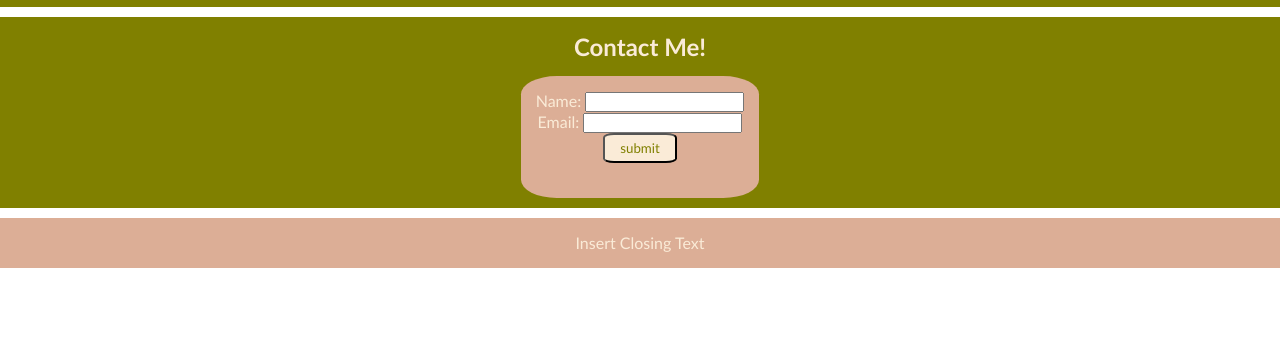
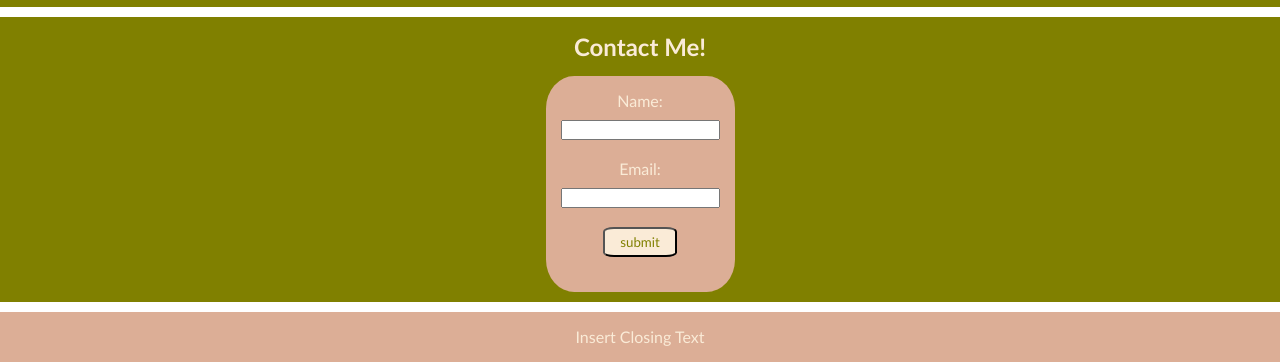
Before and after one commit to MerelJac/git-init-sample, a plain HTML site: page index.html in a window 1280 px wide. Shown: the part 472-834 px from the top of the page. Before the commit the page ends 800 px from the top, so only its background shows below. Drawn offline with Linux system fonts and the light colour scheme.

Commit message:
adding form and flex styling

```diff
--- a/index.html
+++ b/index.html
@@ -3,6 +3,7 @@
 <head>
     <meta charset="UTF-8">
     <link rel="stylesheet" href="style.css">
+    <meta name="viewport" content="width=device-width, initial-scale=1">
     <title>My Landing Page</title>
 </head>
 
@@ -10,8 +11,8 @@
     <header class="header">
         <ul>
             <a id="link" href="https://github.com/MerelJac">GitHub</a>
-            <a id="link" href="www.coachmerel.com">Portfolio</a>
-            <a id="link" href="coming-soon">Contact</a>
+            <a id="link" href="#">Portfolio</a>
+            <a id="link" href="#">Contact</a>
         </ul>
     </header>
 
@@ -19,16 +20,16 @@
         <h1>My New Website!</h1>
         <img src="https://getfyt.s3.amazonaws.com/users_avatar/76230/2022-04-26t001859450804-blob.jpg" alt="Merel-Jacobs">
         <p>This is where I would insert text.</p>
-        </section>
+    </section>
     <section>
         <h2>Contact Me!</h2>
-        <div>
-            <form for"Name">Name:</form>
+        <form>
+            <label for"Name">Name:</label>
             <input type="text" id="name" name="name"><br>
-            <form for"Email>Email:</form>
-            <input type="text" id="email" name="emai"><br>
+            <label for"Email>Email:</label>
+            <input type="text" id="email" name="email"><br>
             <input type="submit" value="submit">
-        </div>
+        </form>
     </section>
 
     <footer>
--- a/style.css
+++ b/style.css
@@ -11,6 +11,8 @@ position: fixed;
 line-height: 50px;
 width: 100%;
 border-bottom: 10px solid antiquewhite;
+display: flex;
+justify-content: flex-end;
 }
 
 #link {
@@ -35,13 +37,16 @@ img {
     border-radius: 15%;
 }
 
-div {
+form {
     margin: auto;
     height: fit-content;
     width: fit-content;
     padding: 15px 15px 15px 15px;
     background-color: #DCAE96;
     border-radius: 15%;
+    display: flex;
+    flex-direction: column;
+    align-items: center;
 }
 
 p {
@@ -61,7 +66,7 @@ section {
     margin-bottom: 10px;
 }
 
-form {
+label {
     display: inline;
     padding-bottom: 10px;
     border: #DCAE96 50px;
```
